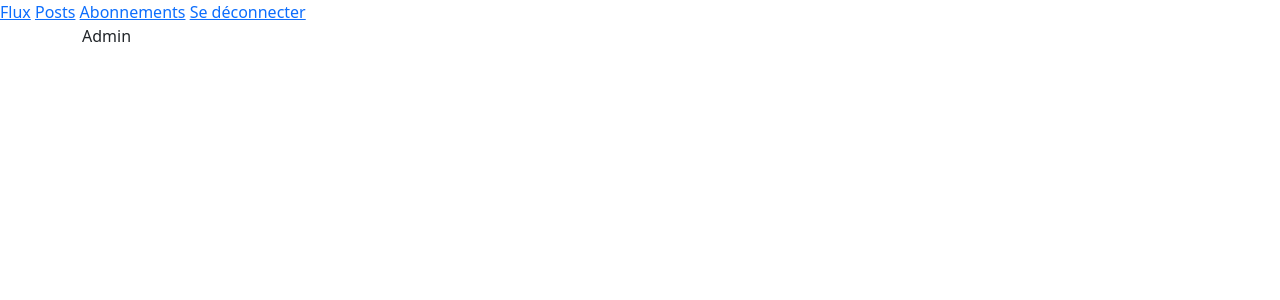
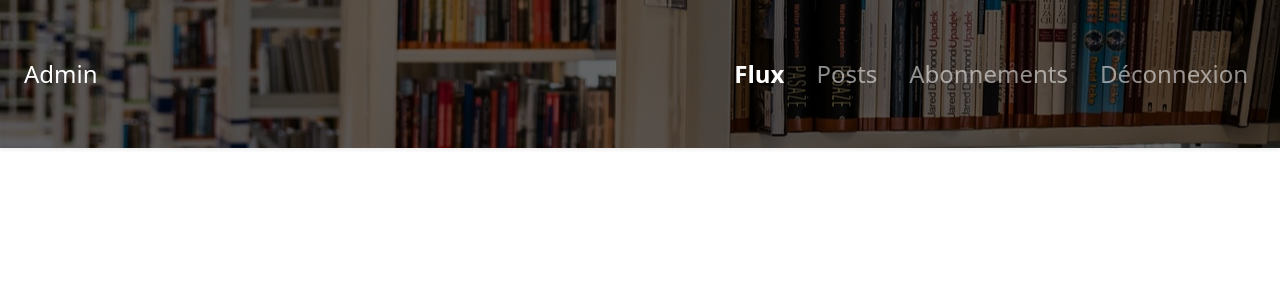
Before and after one commit to MithrandirEa/P9_LITReview, a Django app: page /flux/ in a window 1280 px wide. Shown: the top 300 px of the page. Run offline with Django 5.2, Linux system fonts and the light colour scheme; a user stored in the database is signed in.

Commit message:
Création d'un bannière visible après auth. sur base.html

```diff
--- a/src/LITReview/templates/base.html
+++ b/src/LITReview/templates/base.html
@@ -8,21 +8,32 @@
         <link href="https://cdn.jsdelivr.net/npm/bootstrap@5.3.0/dist/css/bootstrap.min.css" rel="stylesheet">
     </head>
     <body>
-        <header>
-            <div class="header-content">
-                {% if user.is_authenticated %}
-                <nav>
-                    <a href="{% url 'flux' %}">Flux</a>
-                    <a href="{% url 'posts' %}">Posts</a>
-                    <a href="{% url 'subscriptions' %}">Abonnements</a>
-                    <a href="#" onclick="document.getElementById('logout-form').submit(); return false;">Se déconnecter</a>
-                    <form id="logout-form" method="post" action="{% url 'logout' %}" style="display: none;">
-                        {% csrf_token %}
-                    </form>
-                </nav>
-                {% endif %}
+        {% if user.is_authenticated %}
+        <nav class="navbar navbar-expand-lg navbar-dark bg-dark sticky-top shadow-sm py-5"
+            style="background-image: linear-gradient(rgba(0,0,0,0.6), rgba(0,0,0,0.6)),
+            url('{% static 'image\header_banner_2.jpg' %}');
+            background-size: cover; background-position: center;">
+            <div class="container-fluid px-4">
+                <div class="navbar-brand d-none d-lg-block" style="flex: 1;">
+                        <span class=" fs-4 fw-light"><strong>{{ user.username }}</strong></span>
+                </div>
+        {% endif %}
+
+                <div class="d-flex justify-content-end align-items-center" style="flex: 1;">
+                    {% if user.is_authenticated %}
+                        <div class="navbar-nav fs-4 gap-3">
+                            <a class="nav-link {% if request.resolver_match.url_name == 'flux' %}active fw-bold{% endif %}" href="{% url 'flux' %}">Flux</a>
+                            <a class="nav-link {% if request.resolver_match.url_name == 'posts' %}active fw-bold{% endif %}" href="{% url 'posts' %}">Posts</a>
+                            <a class="nav-link {% if request.resolver_match.url_name == 'subscriptions' %}active fw-bold{% endif %}" href="{% url 'subscriptions' %}">Abonnements</a>
+                            <form method="post" action="{% url 'logout' %}" class="d-flex">
+                                {% csrf_token %}
+                                <button type="submit" class="nav-link bg-transparent border-0">Déconnexion</button>
+                            </form>
+                        </div>
+                    {% endif %}
+                </div>
             </div>
-        </header>
+        </nav>
 
         <div class="container">
             {% block content %}
--- a/src/LITReview/urls.py
+++ b/src/LITReview/urls.py
@@ -14,7 +14,7 @@ urlpatterns = [
         redirect_authenticated_user=True),
         name='login'),
     path('signup/', authentication.views.signup_page, name='signup'),
-    path('logout/', LogoutView.as_view(), name='logout'),
+    path('logout/', LogoutView.as_view(next_page='login'), name='logout'),
 
     path('flux/', flux.views.flux, name='flux'),
     path('posts/', flux.views.posts, name='posts'),
--- a/src/flux/templates/flux/flux.html
+++ b/src/flux/templates/flux/flux.html
@@ -1,5 +1,5 @@
 {% extends 'base.html' %}
 
 {% block content %}
-    <p>{{ user.username }}</p>
+
 {% endblock content %}
```
Also changed, not shown: src/db.sqlite3, src/static/image/header_banner.jpg (added), src/static/image/header_banner_2.jpg (added).
